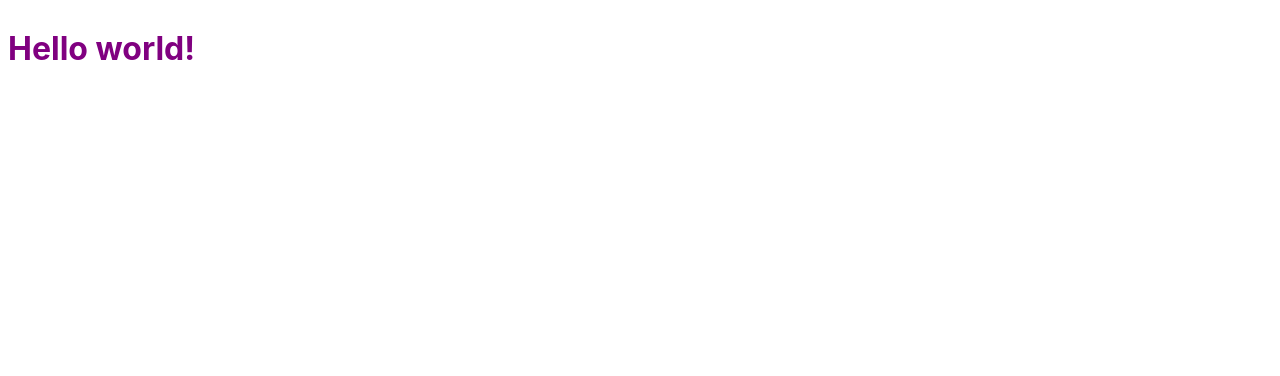
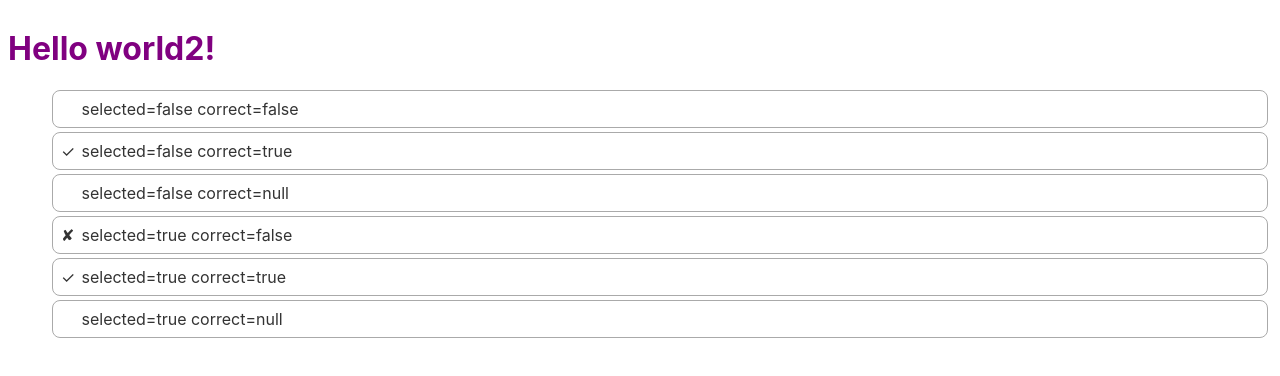
Before and after one commit to vsr/ndlssqz, a Svelte app: page / in a window 1280 px wide. Shown: the top 376 px of the page. Built offline with nearby package versions, Linux system fonts and the light colour scheme.

Commit message:
Add answer option component

```diff
--- a/src/App.svelte
+++ /dev/null
@@ -1,11 +0,0 @@
-<script>
-	export let name;
-</script>
-
-<style>
-	h1 {
-		color: purple;
-	}
-</style>
-
-<h1>Hello {name}!</h1>
--- /dev/null
+++ b/src/components/AnswerOption.svelte
@@ -0,0 +1,32 @@
+<script>
+  export let text;
+  export let selected;
+  export let correct;
+
+  import { createEventDispatcher } from "svelte";
+
+  const dispatch = createEventDispatcher();
+</script>
+
+<style>
+  li {
+    list-style-type: none;
+    border-radius: 0.5em;
+    padding: 0.5em;
+    border: 1px solid #aaa;
+    margin: 0.25em;
+  }
+  .answered-icon {
+    display: inline-block;
+    width: 1em;
+  }
+</style>
+
+<li on:click={() => dispatch('click')}>
+  <span class="answered-icon">
+    {#if correct === true}
+      ✓
+    {:else if selected && correct === false}✘{:else}&nbsp;{/if}
+  </span>
+  {text}
+</li>
--- /dev/null
+++ b/src/components/App.svelte
@@ -0,0 +1,41 @@
+<script>
+  export let name;
+  import AnswerOption from "./AnswerOption.svelte";
+</script>
+
+<style>
+  h1 {
+    color: purple;
+  }
+</style>
+
+<h1>Hello {name}!</h1>
+<ul>
+  <AnswerOption
+    text="selected={false} correct={false}"
+    on:click={() => console.log('clicked')}
+    selected={false}
+    correct={false} />
+  <AnswerOption
+    text="selected={false} correct={true}"
+    selected={false}
+    correct={true} />
+  <AnswerOption
+    text="selected={false} correct={null}"
+    selected={false}
+    correct={null} />
+
+  <AnswerOption
+    text="selected={true} correct={false}"
+    selected={true}
+    correct={false} />
+  <AnswerOption
+    text="selected={true} correct={true}"
+    selected={true}
+    correct={true} />
+  <AnswerOption
+    text="selected={true} correct={null}"
+    selected={true}
+    correct={null} />
+
+</ul>
--- a/src/main.js
+++ b/src/main.js
@@ -1,9 +1,9 @@
-import App from "./App.svelte";
+import App from "./components/App.svelte";
 
 const app = new App({
   target: document.body,
   props: {
-    name: "world"
+    name: "world2"
   }
 });
 
```
